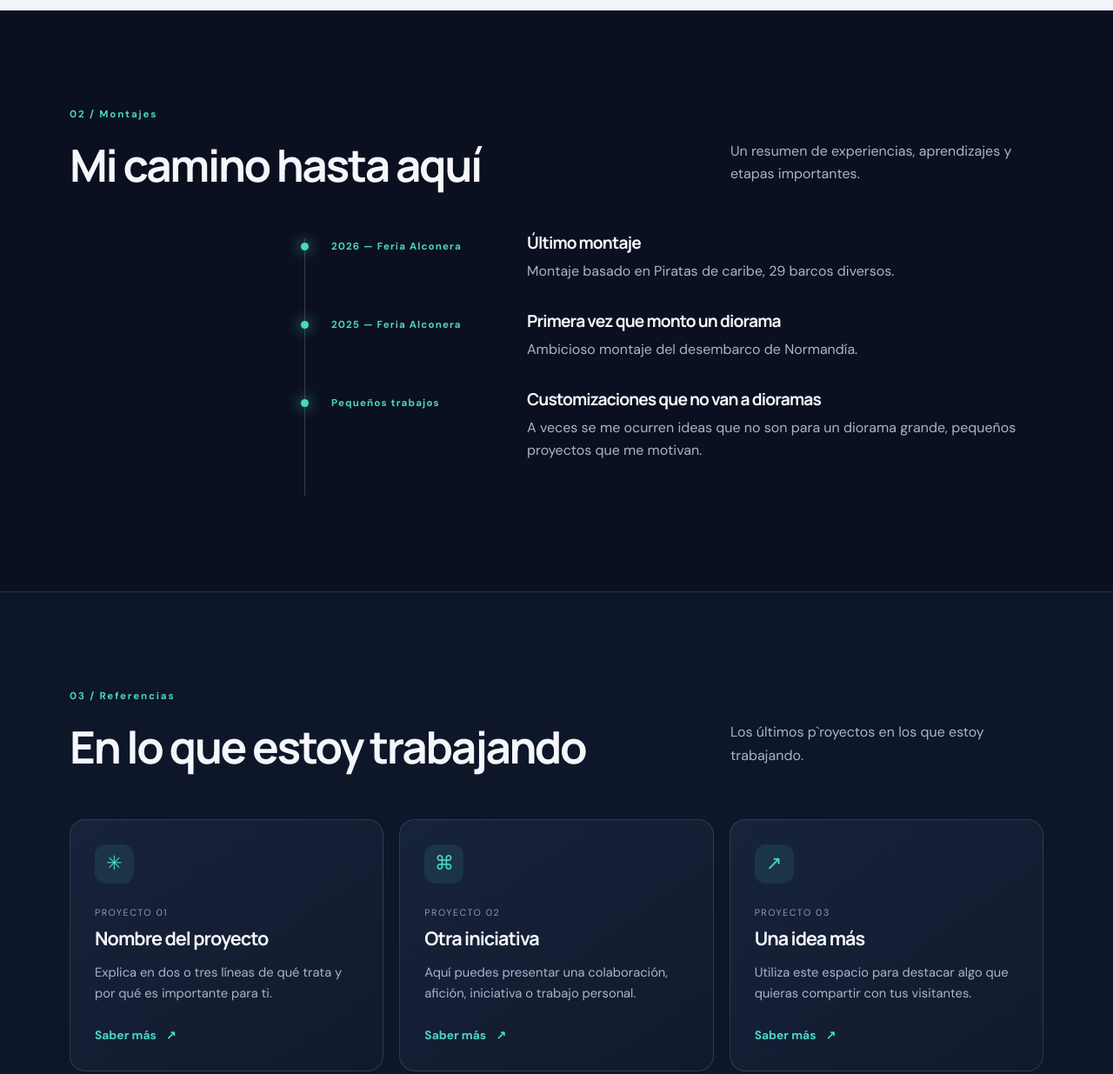
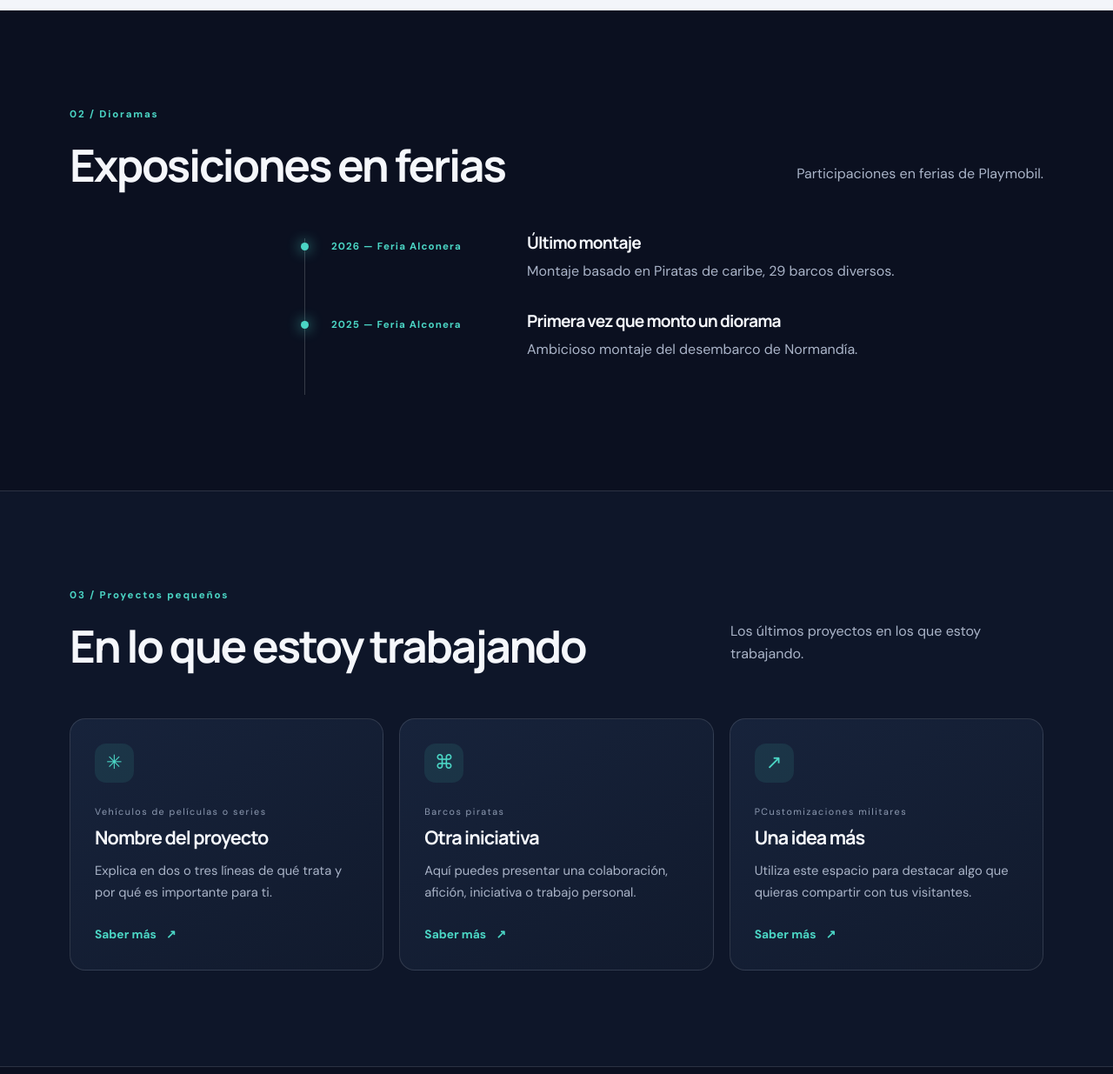
Before and after one commit to luiszafra/webPlaymo, a plain HTML site: page index.html in a window 1280 px wide. Shown: the part 1200-2435 px from the top of the page at 87% size. Drawn offline with Linux system fonts and the light colour scheme.

Commit message:
Add files via upload

```diff
--- a/index.html
+++ b/index.html
@@ -3,7 +3,7 @@
 <head>
   <meta charset="UTF-8">
   <meta name="viewport" content="width=device-width, initial-scale=1.0">
-  <meta name="description" content="Página de diseños Playmobil de LuisZafra. Conoce mi trayectoria, proyectos y formas de contacto.">
+  <meta name="description" content="Página de diseños Playmobil de LuisZafra. Conoce mis customizaciones, proyectos y pregunta lo que quieras.">
   <meta name="theme-color" content="#0b1020">
   <title>LuisZafra | Diseños y custom Playmobil</title>
   <link rel="preconnect" href="https://fonts.googleapis.com">
@@ -19,8 +19,8 @@
       <button class="menu-toggle" aria-label="Abrir menú" aria-expanded="false">☰</button>
       <div class="nav-links">
         <a href="#sobre-mi">Sobre mí</a>
-        <a href="#trayectoria">Trayectoria</a>
-        <a href="#proyectos">Proyectos</a>
+        <a href="#dioramas">Dioramas</a>
+        <a href="#proyectosPequeños">Proyectos pequeños</a>
         <a href="#contacto" class="nav-cta">Contacto <span>↗</span></a>
       </div>
     </nav>
@@ -67,28 +67,27 @@
       </div>
     </section>
 
-    <section class="section container" id="montajes">
+    <section class="section container" id="dioramas">
       <div class="section-heading">
-        <div><p class="eyebrow">02 / Montajes</p><h2>Mi camino hasta aquí</h2></div>
-        <p class="section-intro">Un resumen de experiencias, aprendizajes y etapas importantes.</p>
+        <div><p class="eyebrow">02 / Dioramas</p><h2>Exposiciones en ferias</h2></div>
+        <p class="section-intro">Participaciones en ferias de Playmobil.</p>
       </div>
       <div class="timeline">
         <article class="timeline-item"><span class="timeline-year">2026 — Feria Alconera</span><div><h3>Último montaje</h3><p>Montaje basado en Piratas de caribe, 29 barcos diversos.</p></div></article>
         <article class="timeline-item"><span class="timeline-year">2025 — Feria Alconera</span><div><h3>Primera vez que monto un diorama</h3><p>Ambicioso montaje del desembarco de Normandía.</p></div></article>
-        <article class="timeline-item"><span class="timeline-year">Pequeños trabajos</span><div><h3>Customizaciones que no van a dioramas</h3><p>A veces se me ocurren ideas que no son para un diorama grande, pequeños proyectos que me motivan.</p></div></article>
       </div>
     </section>
 
     <section class="section section-dark" id="proyectos">
       <div class="container">
         <div class="section-heading">
-          <div><p class="eyebrow">03 / Referencias </p><h2>En lo que estoy trabajando</h2></div>
-          <p class="section-intro">Los últimos p`royectos en los que estoy trabajando.</p>
+          <div><p class="eyebrow">03 / Proyectos pequeños </p><h2>En lo que estoy trabajando</h2></div>
+          <p class="section-intro">Los últimos proyectos en los que estoy trabajando.</p>
         </div>
         <div class="project-grid">
-          <article class="project-card"><div class="project-icon">✳</div><p class="project-kicker">PROYECTO 01</p><h3>Nombre del proyecto</h3><p>Explica en dos o tres líneas de qué trata y por qué es importante para ti.</p><a href="#contacto">Saber más <span>↗</span></a></article>
-          <article class="project-card"><div class="project-icon">⌘</div><p class="project-kicker">PROYECTO 02</p><h3>Otra iniciativa</h3><p>Aquí puedes presentar una colaboración, afición, iniciativa o trabajo personal.</p><a href="#contacto">Saber más <span>↗</span></a></article>
-          <article class="project-card"><div class="project-icon">↗</div><p class="project-kicker">PROYECTO 03</p><h3>Una idea más</h3><p>Utiliza este espacio para destacar algo que quieras compartir con tus visitantes.</p><a href="#contacto">Saber más <span>↗</span></a></article>
+          <article class="project-card"><div class="project-icon">✳</div><p class="project-kicker">Vehículos de películas o series</p><h3>Nombre del proyecto</h3><p>Explica en dos o tres líneas de qué trata y por qué es importante para ti.</p><a href="#contacto">Saber más <span>↗</span></a></article>
+          <article class="project-card"><div class="project-icon">⌘</div><p class="project-kicker">Barcos piratas</p><h3>Otra iniciativa</h3><p>Aquí puedes presentar una colaboración, afición, iniciativa o trabajo personal.</p><a href="#contacto">Saber más <span>↗</span></a></article>
+          <article class="project-card"><div class="project-icon">↗</div><p class="project-kicker">PCustomizaciones militares</p><h3>Una idea más</h3><p>Utiliza este espacio para destacar algo que quieras compartir con tus visitantes.</p><a href="#contacto">Saber más <span>↗</span></a></article>
         </div>
       </div>
     </section>
```
